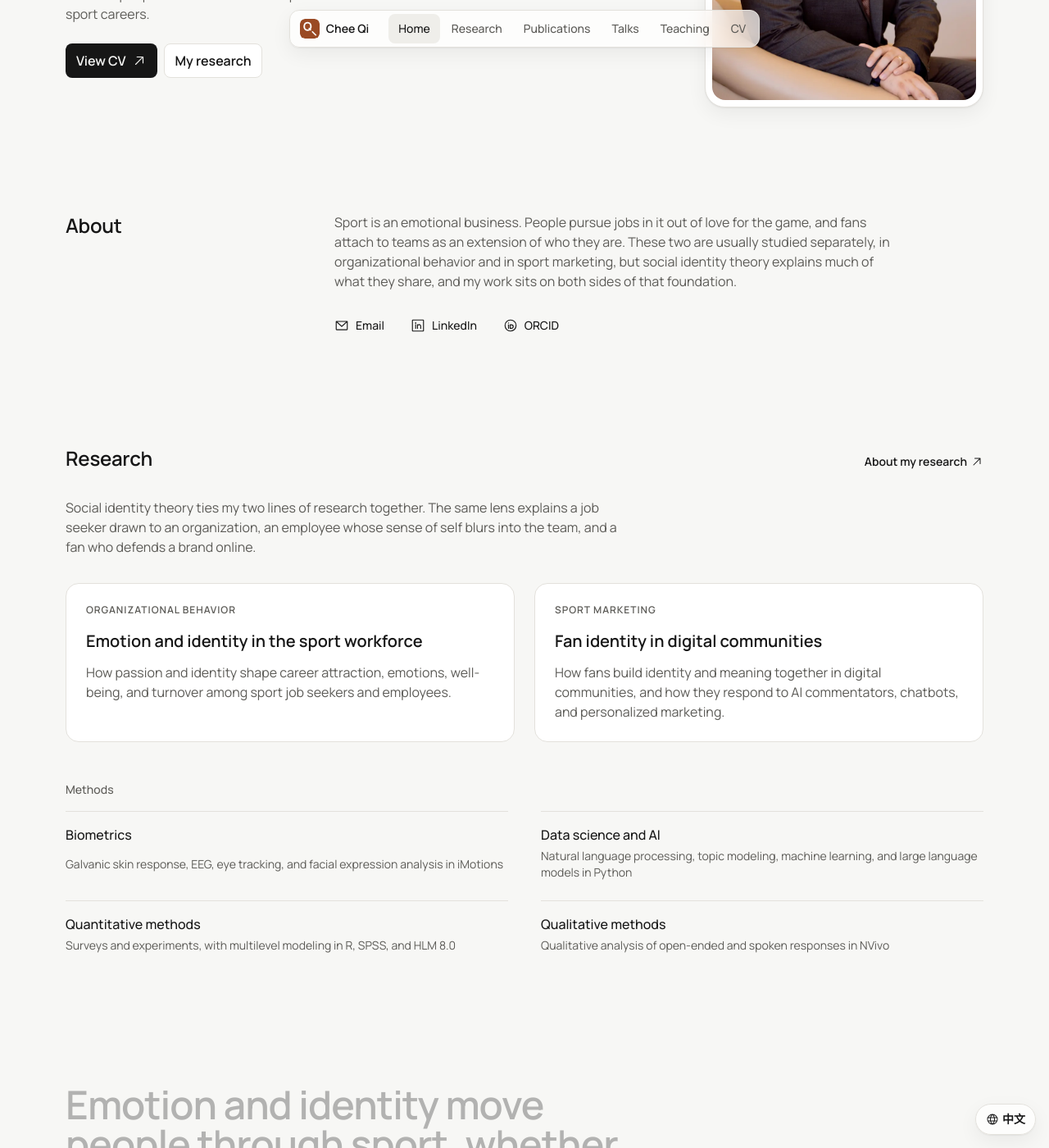
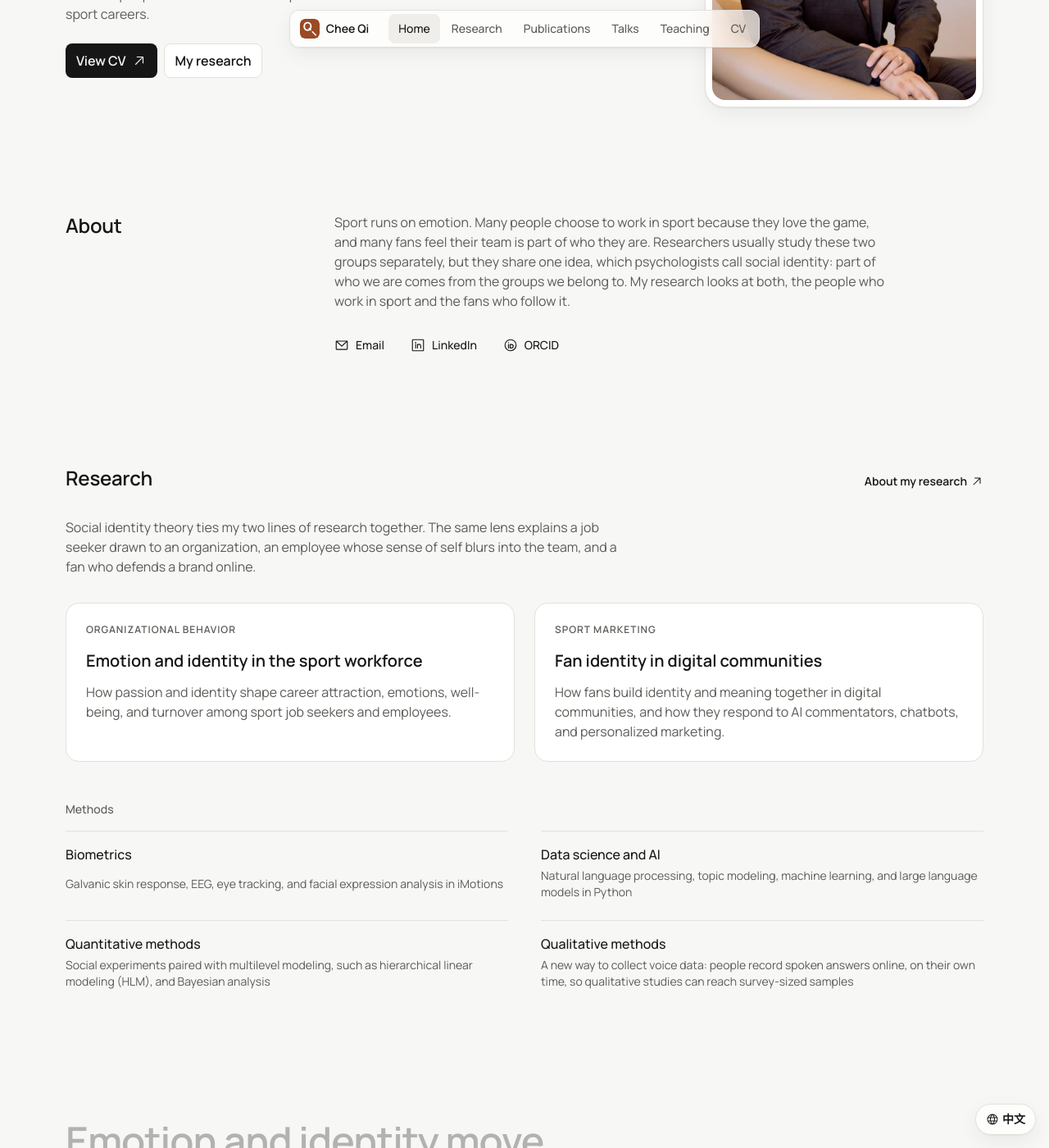
Before and after one commit to Jiayao-Qi/Jiayao-Qi.github.io, a Jekyll site: the page built from index.html, in a window 1280 px wide and 1400 px high, scrolled down 450 px. Shown: the whole window at 82% size. Built offline with Jekyll 4.4.1, drawn with Linux system fonts in a browser that asks for light colours.

Commit message:
Plain-language About; highlight experiments and voice data in methods
Rewrites the home page About paragraph for a general reader in English
and Chinese. The quantitative card now names social experiments with
multilevel modeling (hierarchical linear modeling, HLM) and Bayesian
analysis; the qualitative card describes recorded voice answers
collected online at survey scale. The research page intro matches.
Checked home, research, and Chinese pages at 1440 and 390 px in light
and dark: no overflow, no console errors.

Co-Authored-By: Claude Opus 5.5 <noreply@anthropic.com>
Claude-Session: https://claude.ai/code/session_01YW1G89wKU1CZZcHCs8tC1x

```diff
--- a/_data/profile.yml
+++ b/_data/profile.yml
@@ -28,11 +28,11 @@ summary: >-
 
 # The About paragraph on the home page.
 about: >-
-  Sport is an emotional business. People pursue jobs in it out of love for the game,
-  and fans attach to teams as an extension of who they are. These two are usually
-  studied separately, in organizational behavior and in sport marketing, but social
-  identity theory explains much of what they share, and my work sits on both sides of
-  that foundation.
+  Sport runs on emotion. Many people choose to work in sport because they love the game,
+  and many fans feel their team is part of who they are. Researchers usually study these
+  two groups separately, but they share one idea, which psychologists call social
+  identity: part of who we are comes from the groups we belong to. My research looks at
+  both, the people who work in sport and the fans who follow it.
 
 # The large statement that lights up word by word on the home page.
 tagline: "Emotion and identity move people through sport, whether they buy a ticket or take the job. My research explains how."
@@ -99,7 +99,9 @@ theory: >-
 methods_intro: >-
   Because emotion is difficult to self-report, I measure it directly in the lab and pair
   that with computational analysis of large text corpora, at a scale interviews cannot
-  reach. Conventional quantitative and qualitative methods round out the toolkit.
+  reach. I also run social experiments analyzed with multilevel and Bayesian models, and
+  I collect recorded voice answers online so that qualitative studies can reach larger
+  samples.
 methods:
   - name: "Biometrics"
     detail: "Galvanic skin response, EEG, eye tracking, and facial expression analysis in iMotions"
@@ -108,10 +110,10 @@ methods:
     detail: "Natural language processing, topic modeling, machine learning, and large language models in Python"
     home: true
   - name: "Quantitative methods"
-    detail: "Surveys and experiments, with multilevel modeling in R, SPSS, and HLM 8.0"
+    detail: "Social experiments paired with multilevel modeling, such as hierarchical linear modeling (HLM), and Bayesian analysis"
     home: true
   - name: "Qualitative methods"
-    detail: "Qualitative analysis of open-ended and spoken responses in NVivo"
+    detail: "A new way to collect voice data: people record spoken answers online, on their own time, so qualitative studies can reach survey-sized samples"
     home: true
   - name: "Data acquisition"
     detail: "Web scraping and APIs in Python and R"
```
Also changed, not shown: _data/profile_zh.yml (+4 -4 lines).
